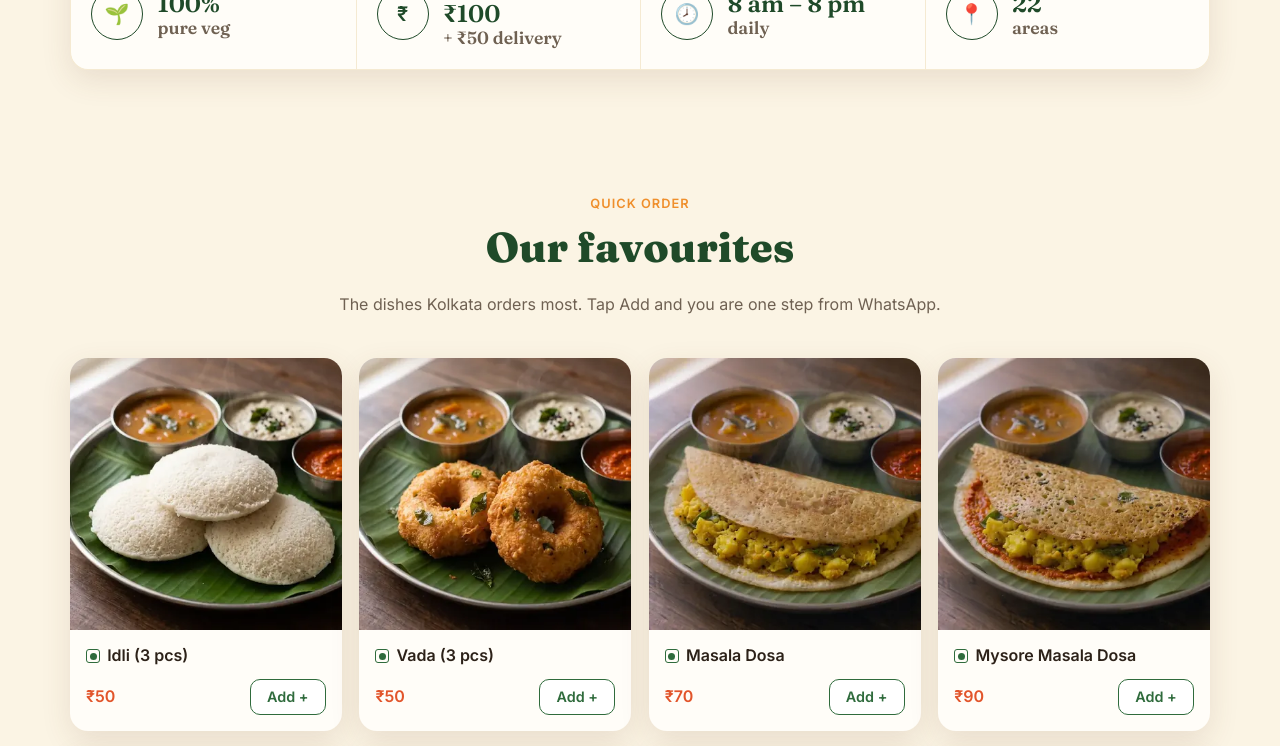
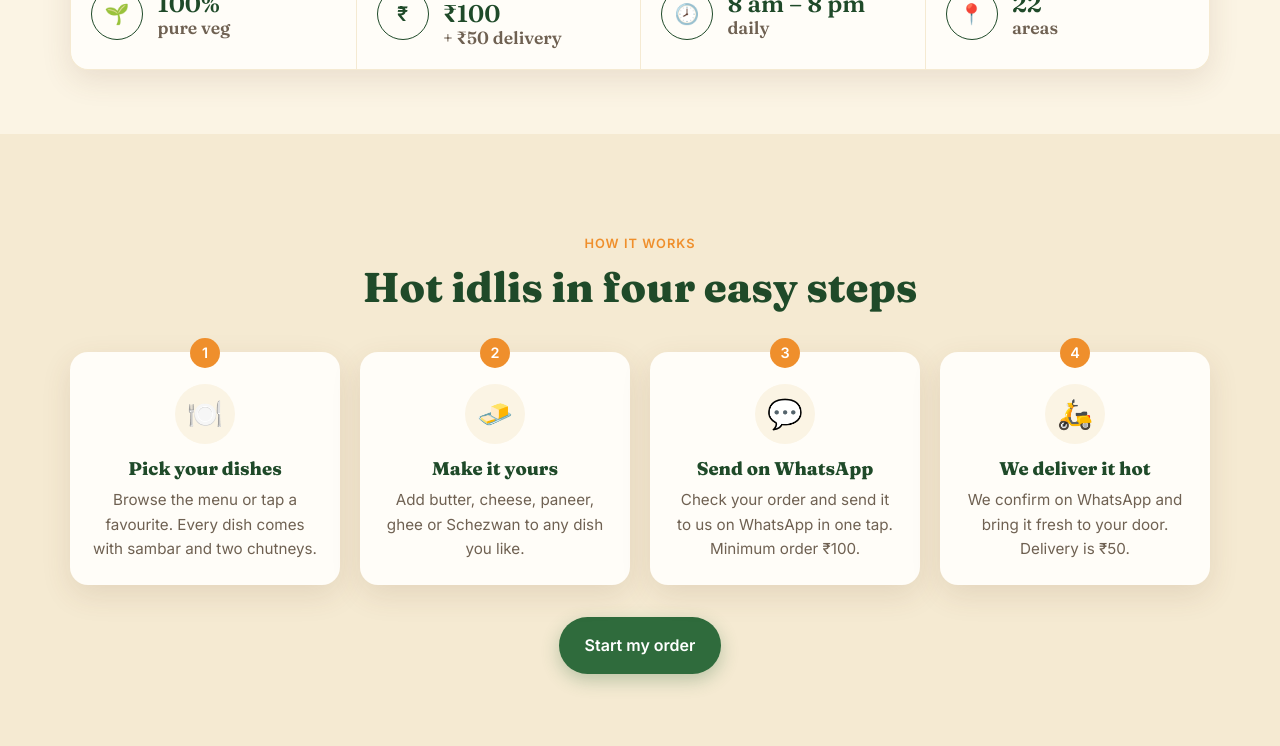
Before and after one commit to Amit-1of1/react-porfolio-v2, a React (Vite) app: page / in a window 1280 px wide. Shown: the part 1420-2166 px from the top of the page. Built offline with nearby package versions, Linux system fonts and the light colour scheme.

Commit message:
Move How it works above Our favourites
Co-Authored-By: Claude Opus 5.5 <noreply@anthropic.com>
Claude-Session: https://claude.ai/code/session_0188JL23CpPpdujtzC6jA6e3

```diff
--- a/src/App.jsx
+++ b/src/App.jsx
@@ -60,8 +60,8 @@ export default function App() {
       <main>
         <Hero onOrder={openCart} />
         <Showcase />
+        <HowItWorks onOrder={openCart} />
         <Favourites cart={cart} onPick={pick} onRemoveOne={removeOne} />
-        <HowItWorks onOrder={openCart} />
         <Highlights />
         <Menu cart={cart} onPick={pick} onRemoveOne={removeOne} />
         <Delivery />
--- a/src/index.css
+++ b/src/index.css
@@ -433,7 +433,6 @@ a.cart-btn { text-decoration: none; }
 .showcase__text small { font-size: 1.1rem; color: var(--muted); }
 
 /* Favourites quick order */
-.favs { padding-top: clamp(2rem, 5vw, 3.5rem); }
 .favs__grid { list-style: none; margin: 0; padding: 0; display: grid; grid-template-columns: repeat(4, 1fr); gap: 1.1rem; }
 .fav { overflow: hidden; display: flex; flex-direction: column; }
 .fav__img { width: 100%; height: auto; aspect-ratio: 1; object-fit: cover; }
```
